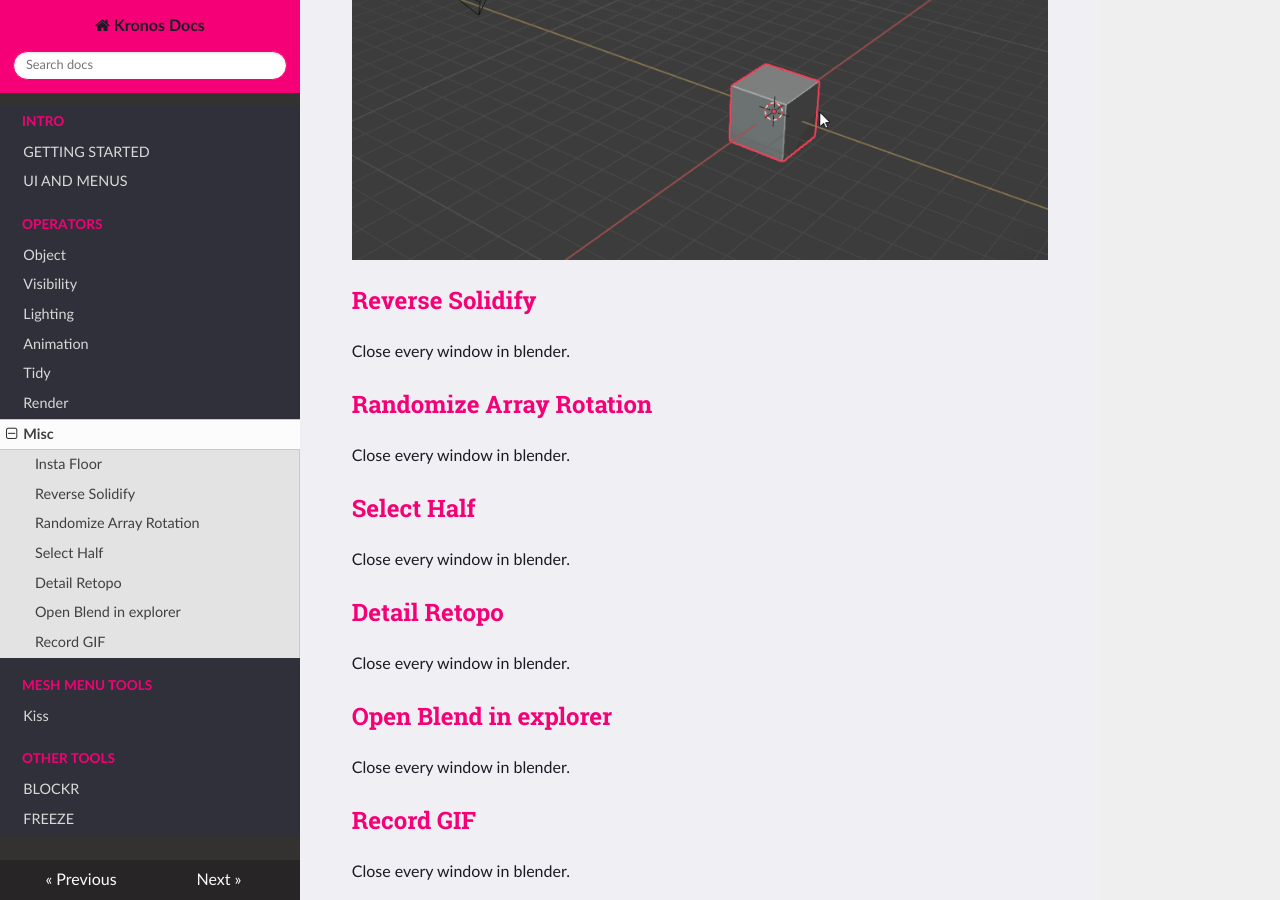
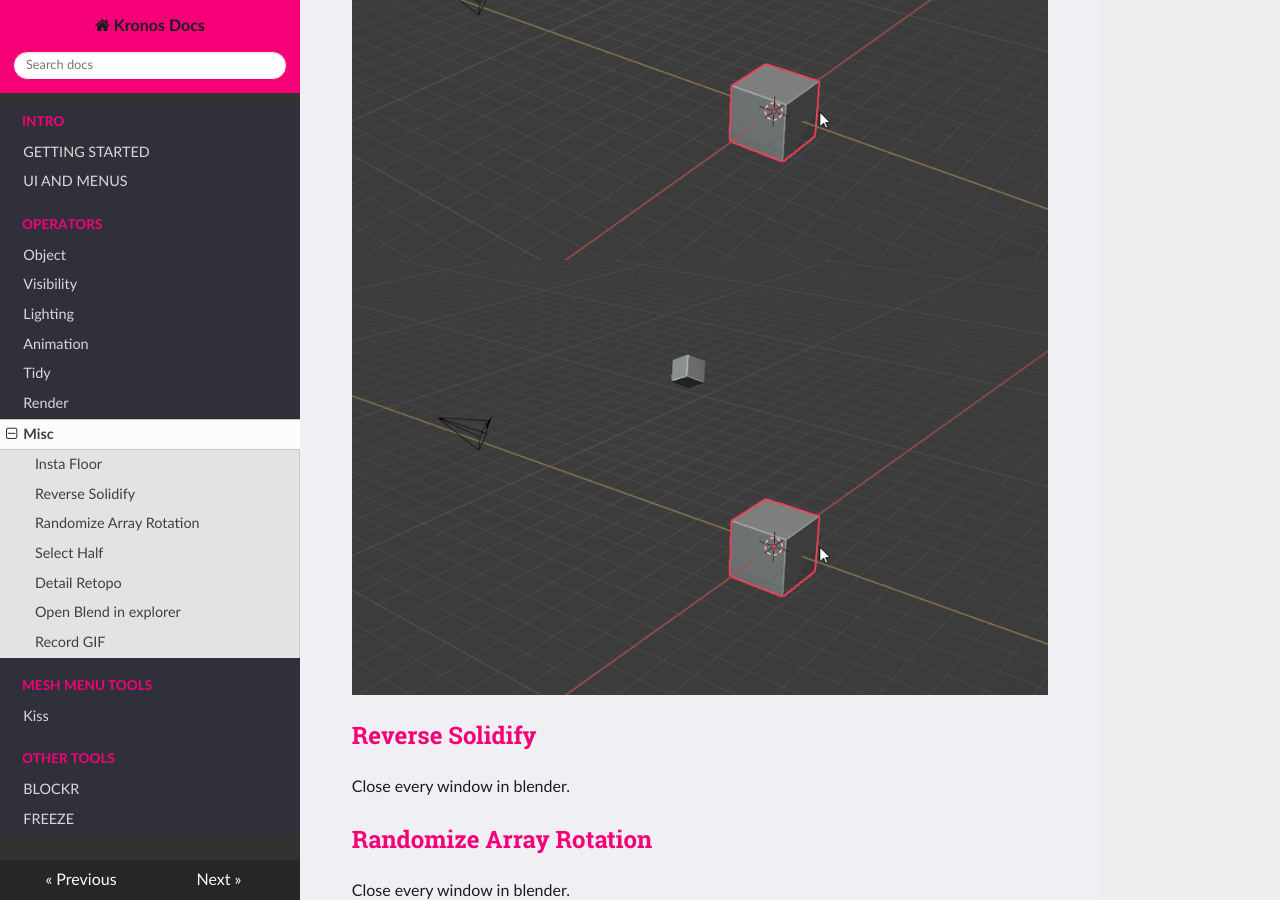
Before and after one commit to CGLIFE7/KronosDocs, an MkDocs documentation site: the page built from docs/docs/tutorial/misc.md, in a window 1280 px wide and 900 px high, scrolled down 439 px. Built offline with MkDocs 1.6.1, drawn with Linux system fonts in a browser that asks for light colours; nearby versions of some CDN libraries.

Commit message:
Update misc.md

```diff
--- a/docs/docs/tutorial/misc.md
+++ b/docs/docs/tutorial/misc.md
@@ -7,7 +7,7 @@
 Make a floor under the selected object. Can be a plane or a circle(Hold Shift).
 
 ![Alt Text](https://raw.githubusercontent.com/CGLIFE7/KronosDocs/main/docs/docs/gifs/InstaFloorGif.gif)
-
+![Alt Text](../gifs/InstaFloorGif.gif)
 ## Reverse Solidify
 
 Close every window in blender.
```
